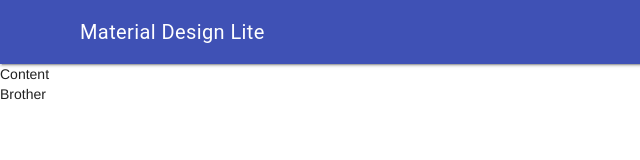
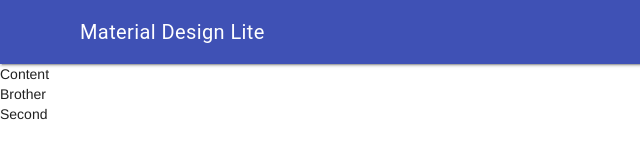
Before and after one commit to mikniche/mdl, a website: page index.html in a window 1280 px wide. Shown: the full height of the page, 0-640 px from the left. Drawn offline with nearby package versions, Linux system fonts and the light colour scheme.

Commit message:
test two

```diff
--- a/index.html
+++ b/index.html
@@ -43,6 +43,7 @@
         <main class="mdl-layout__content">
             <div>Content</div>
             <div>Brother</div>
+            <div>Second</div>
         </main>
     </div>
 
```
